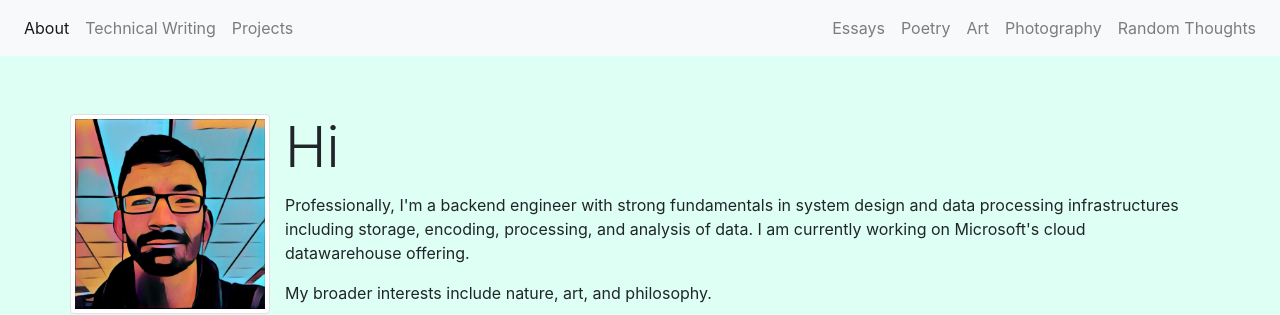
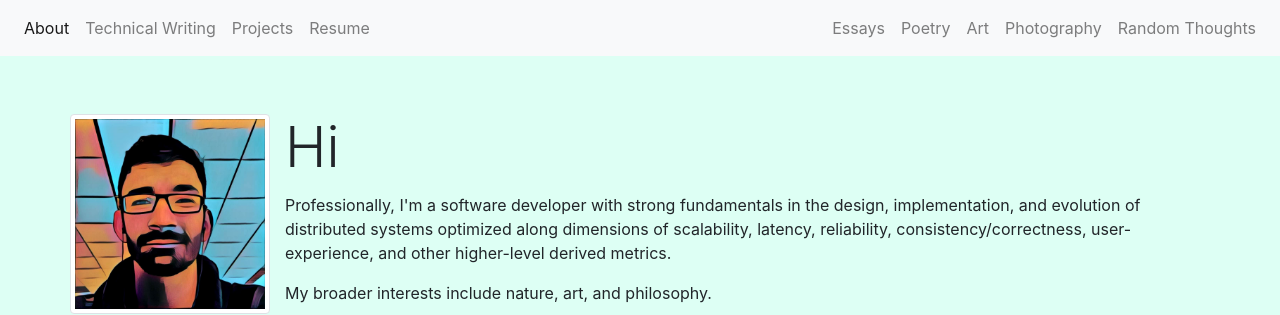
Before and after one commit to spandanb/spandanb.github.io, a plain HTML site: page index.html in a window 1280 px wide. Shown: the top 315 px of the page. Drawn offline with nearby package versions, Linux system fonts and the light colour scheme.

Commit message:
add resume

```diff
--- a/index.html
+++ b/index.html
@@ -37,6 +37,9 @@
               <li id="nav-item-projects" class="nav-item">
                 <a id="nav-link-projects" class="nav-link" href="https://github.com/spandanb">Projects</a>
               </li>
+              <li id="nav-item-about" class="nav-item">
+                <a id="nav-link-about" class="nav-link" href="sbemby-resume.pdf">Resume</a>
+              </li>
             </ul>
         </div>
 
@@ -74,7 +77,7 @@
                 <div class="col-md">
                   <h1 class="card-title display-4">Hi</h1>
                   <p>
-                    Professionally, I'm a backend engineer with strong fundamentals in system design and data processing infrastructures including storage, encoding, processing, and analysis of data. I am currently working on Microsoft's cloud datawarehouse offering.
+                    Professionally, I'm a software developer with strong fundamentals in the design, implementation, and evolution of distributed systems optimized along dimensions of scalability, latency, reliability, consistency/correctness, user-experience, and other higher-level derived metrics.
                   </p>
                   <p>
                     My broader interests include nature, art, and philosophy.
```
Also changed, not shown: templates/head.jinja.html (+3 -0 lines), 1 other file.
